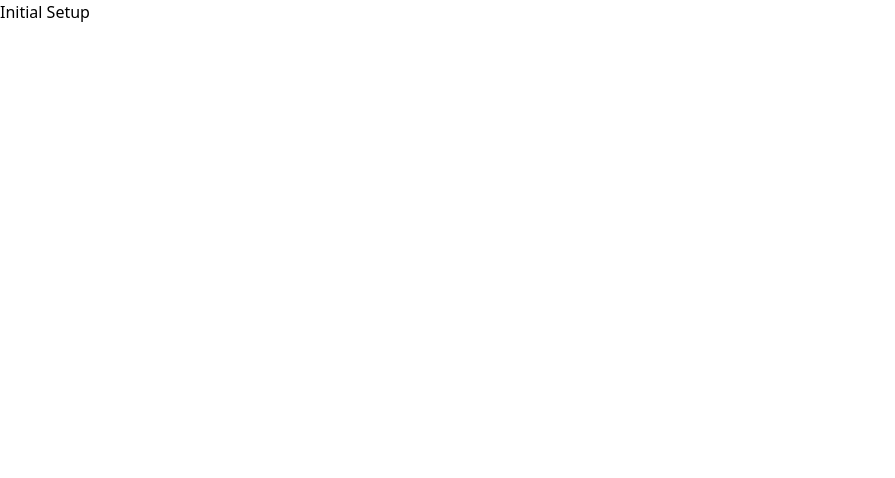
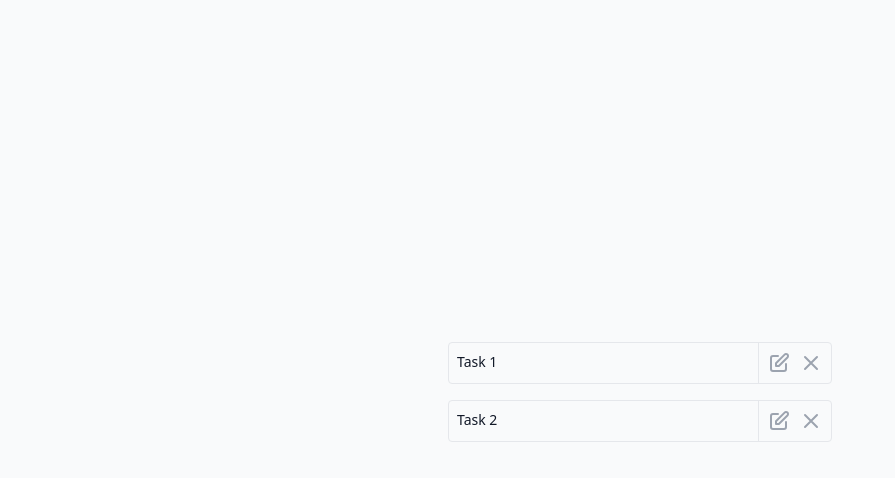
Before and after one commit to ahmadkarimi1991/pure-js-todo, a website: page public/index.html in a window 1280 px wide. Shown: the whole page, without its empty margins (0-895 px from the left). Drawn offline with Linux system fonts and the light colour scheme.

Commit message:
Create task items

```diff
--- a/public/index.html
+++ b/public/index.html
@@ -11,6 +11,44 @@
     <title>Pure JS ToDo</title>
 </head>
 
-<body class="min-h-full">Initial Setup</body>
+<body class="flex justify-center items-center min-h-full bg-gray-50 text-gray-900">
+    <div class="w-full max-w-sm px-4 sm:px-0">
+        <div class="flex mb-4 border border-gray-200 rounded transition hover:shadow">
+            <div class="p-2 flex-1 text-sm leading-relaxed">Task 1</div>
+
+            <div class="flex p-2 border-l border-gray-200">
+                <button class="block text-gray-400 hover:text-blue-400" title="Edit">
+                    <svg xmlns="http://www.w3.org/2000/svg" class="h-6 w-6" fill="none" viewBox="0 0 24 24" stroke="currentColor">
+                        <path stroke-linecap="round" stroke-linejoin="round" stroke-width="2" d="M11 5H6a2 2 0 00-2 2v11a2 2 0 002 2h11a2 2 0 002-2v-5m-1.414-9.414a2 2 0 112.828 2.828L11.828 15H9v-2.828l8.586-8.586z" />
+                    </svg>
+                </button>
+
+                <button class="block text-gray-400 hover:text-red-400 ml-2" title="Delete">
+                    <svg xmlns="http://www.w3.org/2000/svg" class="h-6 w-6" fill="none" viewBox="0 0 24 24" stroke="currentColor">
+                        <path stroke-linecap="round" stroke-linejoin="round" stroke-width="2" d="M6 18L18 6M6 6l12 12" />
+                    </svg>
+                </button>
+            </div>
+        </div>
+
+        <div class="flex mb-4 border border-gray-200 rounded transition hover:shadow">
+            <div class="p-2 flex-1 text-sm leading-relaxed">Task 2</div>
+
+            <div class="flex p-2 border-l border-gray-200">
+                <button class="block text-gray-400 hover:text-blue-400" title="Edit">
+                    <svg xmlns="http://www.w3.org/2000/svg" class="h-6 w-6" fill="none" viewBox="0 0 24 24" stroke="currentColor">
+                        <path stroke-linecap="round" stroke-linejoin="round" stroke-width="2" d="M11 5H6a2 2 0 00-2 2v11a2 2 0 002 2h11a2 2 0 002-2v-5m-1.414-9.414a2 2 0 112.828 2.828L11.828 15H9v-2.828l8.586-8.586z" />
+                    </svg>
+                </button>
+
+                <button class="block text-gray-400 hover:text-red-400 ml-2" title="Delete">
+                    <svg xmlns="http://www.w3.org/2000/svg" class="h-6 w-6" fill="none" viewBox="0 0 24 24" stroke="currentColor">
+                        <path stroke-linecap="round" stroke-linejoin="round" stroke-width="2" d="M6 18L18 6M6 6l12 12" />
+                    </svg>
+                </button>
+            </div>
+        </div>
+    </div>
+</body>
 
 </html>
```
Also changed, not shown: public/css/app.css.
